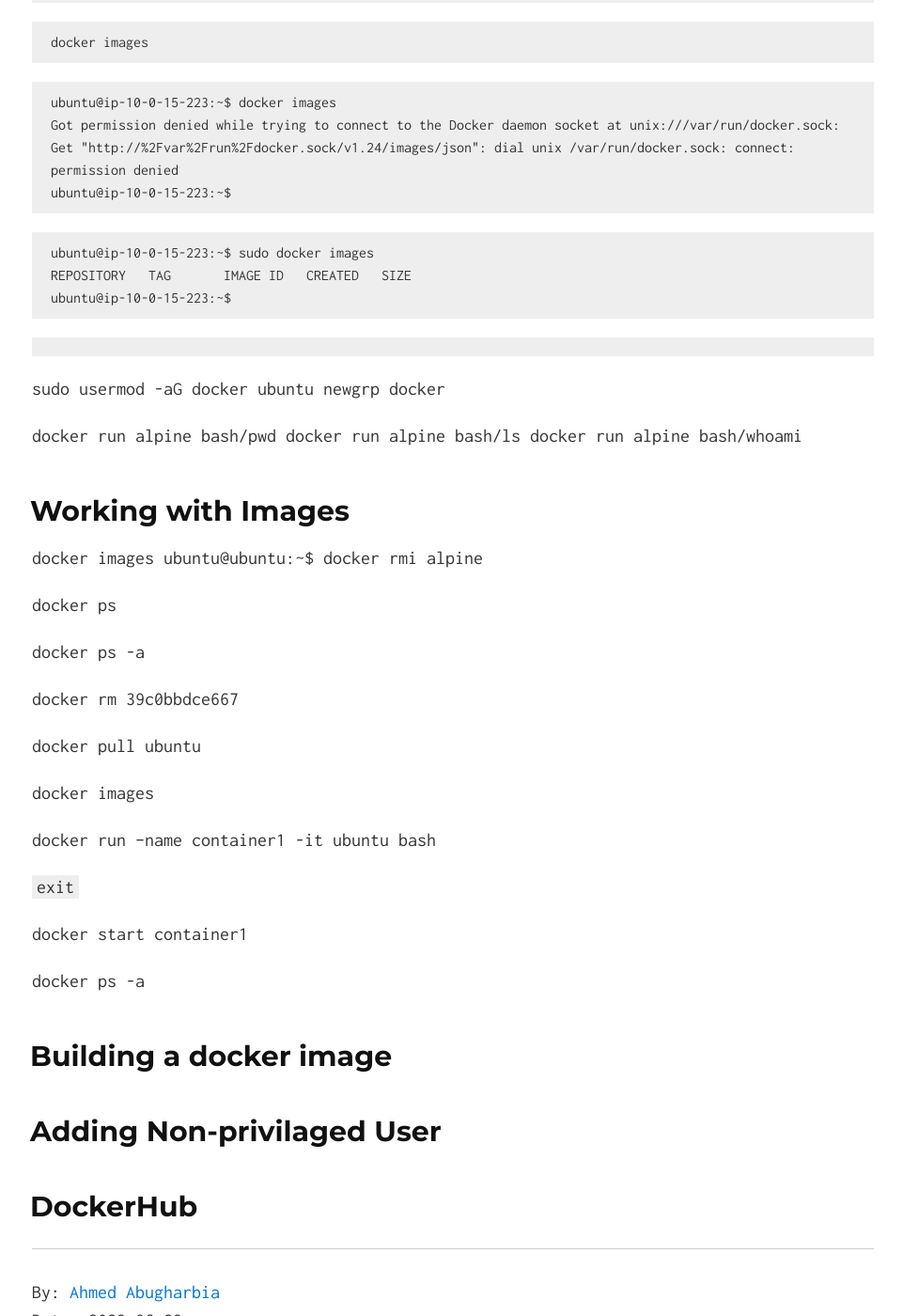
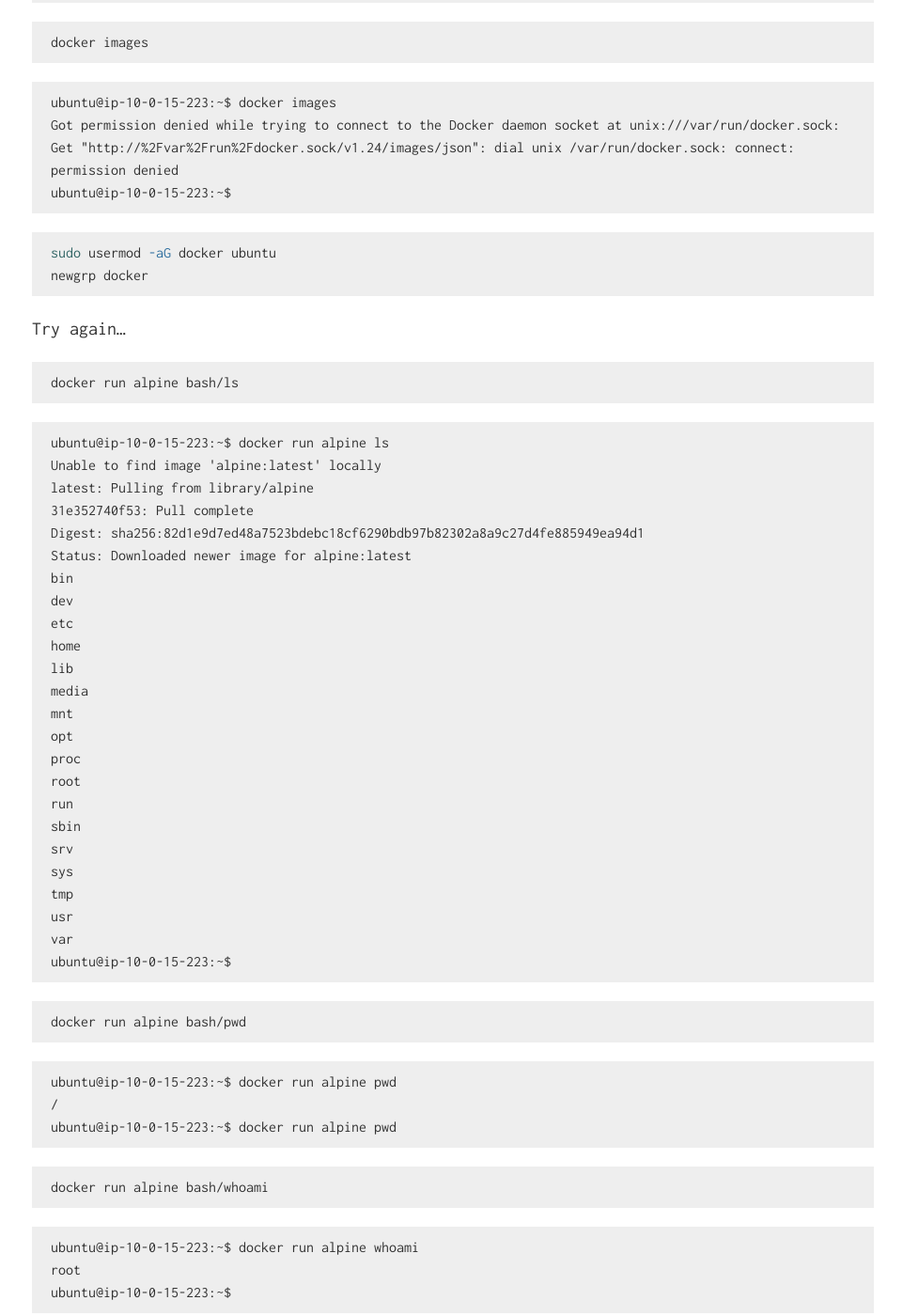
Before and after one commit to Ahmed-AG/cyberdojo-page, a Jekyll site: the page built from read/working-with-docker-containers.md, in a window 1280 px wide and 1400 px high, scrolled down 2432 px. Shown: the whole window at 94% size, without its empty margins (158-1119 px from the left). Built offline with Jekyll 4.4.1, drawn with Linux system fonts in a browser that asks for light colours.

Commit message:
update working with containers

````diff
--- a/read/working-with-docker-containers.md
+++ b/read/working-with-docker-containers.md
@@ -101,23 +101,61 @@ Got permission denied while trying to connect to the Docker daemon socket at uni
 ubuntu@ip-10-0-15-223:~$
 ```
 
+```bash
+sudo usermod -aG docker ubuntu
+newgrp docker
 ```
-ubuntu@ip-10-0-15-223:~$ sudo docker images
-REPOSITORY   TAG       IMAGE ID   CREATED   SIZE
+Try again...
+
+```bash
+docker run alpine bash/ls
+```
+
+```
+ubuntu@ip-10-0-15-223:~$ docker run alpine ls
+Unable to find image 'alpine:latest' locally
+latest: Pulling from library/alpine
+31e352740f53: Pull complete
+Digest: sha256:82d1e9d7ed48a7523bdebc18cf6290bdb97b82302a8a9c27d4fe885949ea94d1
+Status: Downloaded newer image for alpine:latest
+bin
+dev
+etc
+home
+lib
+media
+mnt
+opt
+proc
+root
+run
+sbin
+srv
+sys
+tmp
+usr
+var
 ubuntu@ip-10-0-15-223:~$
 ```
 
+```bash
+docker run alpine bash/pwd
 ```
 ```
+ubuntu@ip-10-0-15-223:~$ docker run alpine pwd
+/
+ubuntu@ip-10-0-15-223:~$ docker run alpine pwd
+```
 
-sudo usermod -aG docker ubuntu
-newgrp docker
+```bash
+docker run alpine bash/whoami
+```
 
-docker run alpine bash/pwd
-docker run alpine bash/ls
-docker run alpine bash/whoami
-
-
+```
+ubuntu@ip-10-0-15-223:~$ docker run alpine whoami
+root
+ubuntu@ip-10-0-15-223:~$
+```
 ## Working with Images
 
 docker images
````
